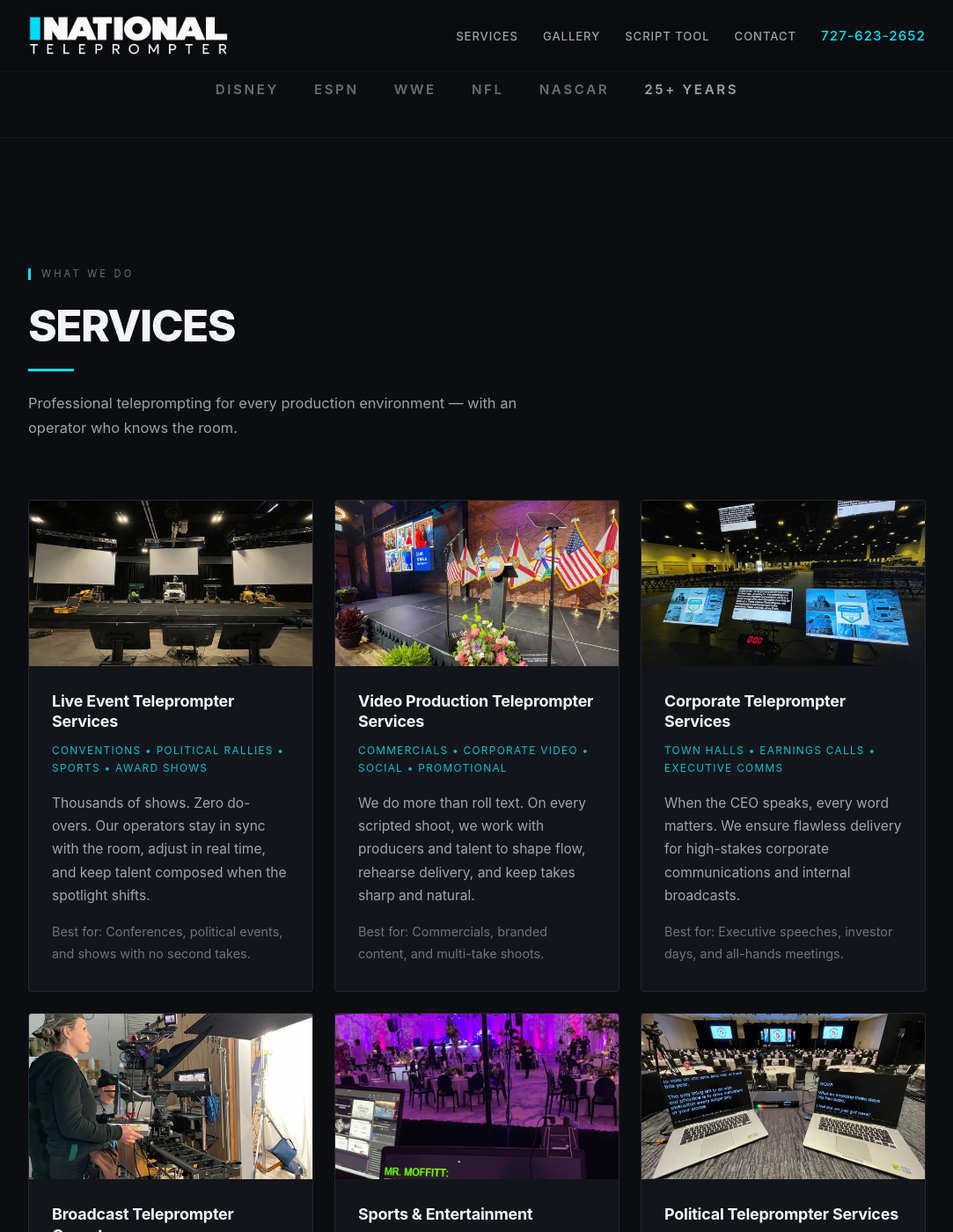
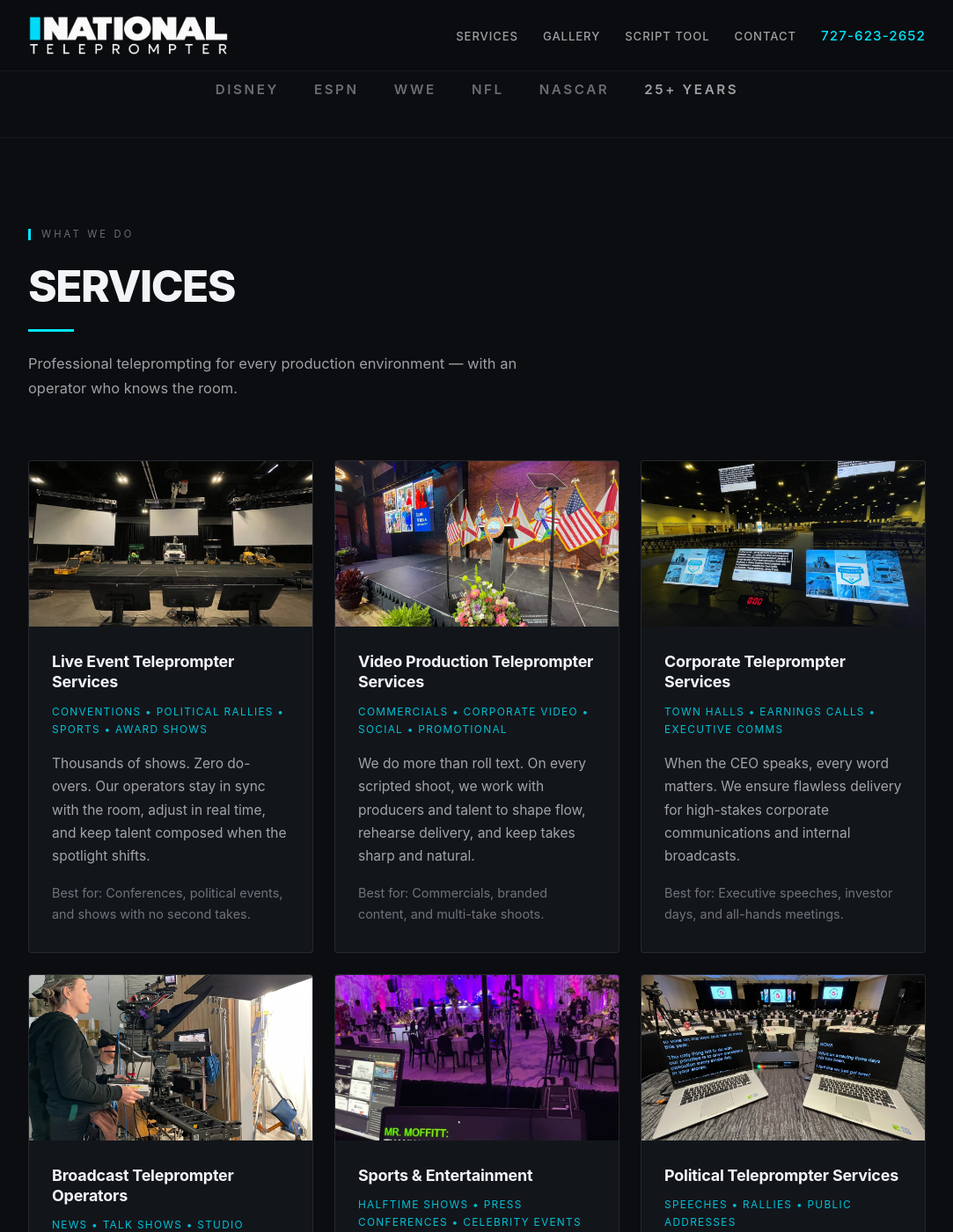
Before and after one commit to jasproj/nationalteleprompter, a Jekyll site: the page index.html, which Jekyll copies as it is, in a window 1280 px wide and 1400 px high, scrolled down 771 px. Shown: the whole window at 88% size, without its empty margins (98-1181 px from the left). Built offline with Jekyll 4.4.1, drawn with Linux system fonts in a browser that asks for light colours.

Commit message:
Close the stacked section gaps on the homepage (#17)
Every section carried a full pad top and bottom, so two dark sections in a
row stacked 304px of empty ground between them. The services section ends on
one short line ("Not sure which service fits?"), which turned that stack into
a visible hole above the gallery heading.

Measured by scanning the rendered page for runs of pure background: 369px
services-to-gallery and 325px testimonials-to-coverage, against ~150px
everywhere else. --sec-y goes 152 -> 100 and .svc-foot 40 -> 28, bringing the
worst gap to 265px and the next to 221px.

Same fix Florida shipped, so the network stays identical.

Co-authored-by: Claude Opus 5 (1M context) <noreply@anthropic.com>

```diff
--- a/index.html
+++ b/index.html
@@ -101,7 +101,7 @@
 
             --col:    1100px;
             --gutter: clamp(20px, 5vw, 40px);
-            --sec-y:  clamp(88px, 11vw, 152px);
+            --sec-y:  clamp(64px, 7.5vw, 100px);
         }
 
         *, *::before, *::after { box-sizing: border-box; margin: 0; padding: 0; }
@@ -271,7 +271,7 @@
         }
         .svc-desc { margin-top: 16px; color: var(--text-dim); font-size: .97rem; }
         .svc-best { margin-top: 16px; color: var(--text-mute); font-size: .9rem; }
-        .svc-foot { margin-top: 40px; color: var(--text-dim); }
+        .svc-foot { margin-top: 28px; color: var(--text-dim); }
 
         /* ---------- gallery ---------- */
         .gal-grid {
```
